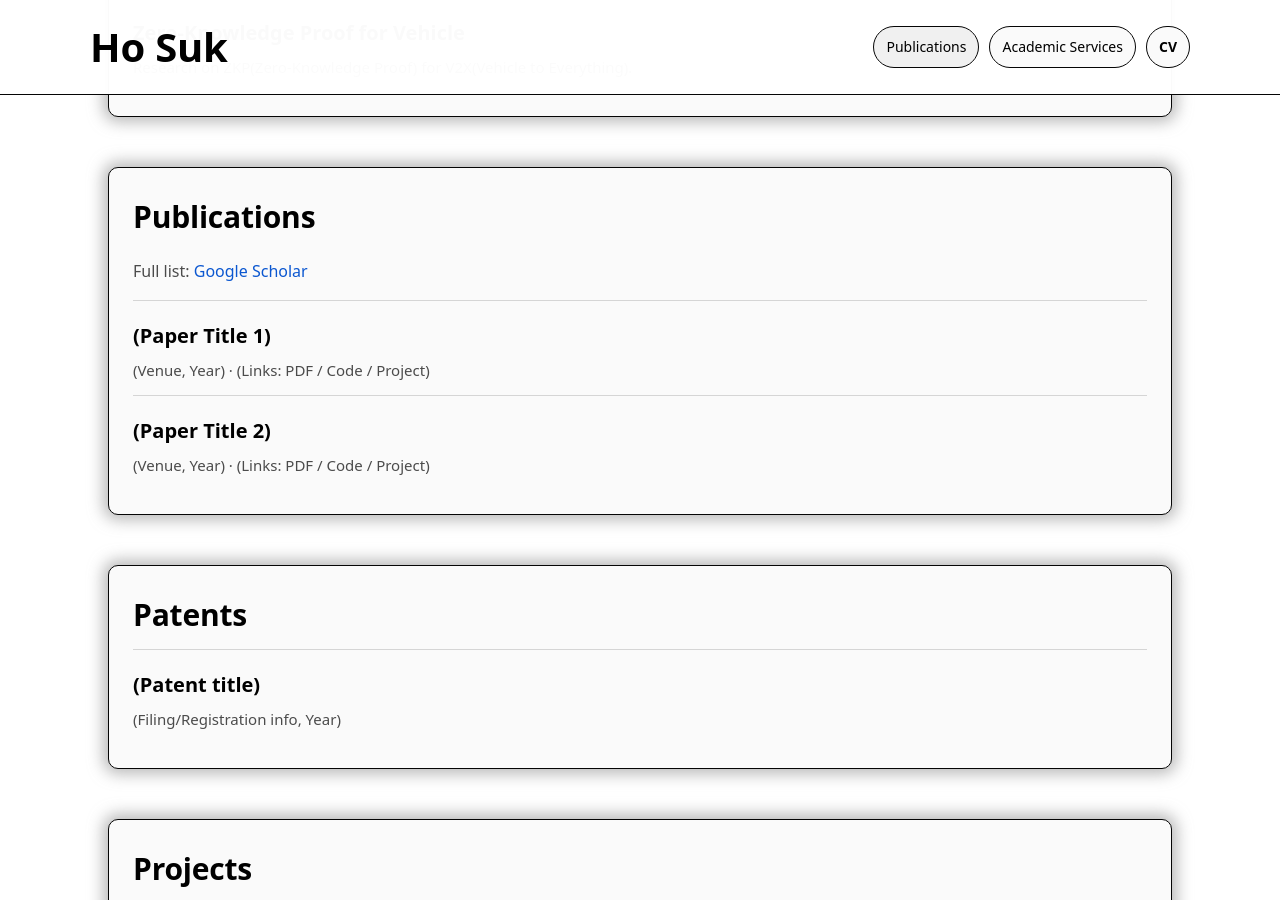
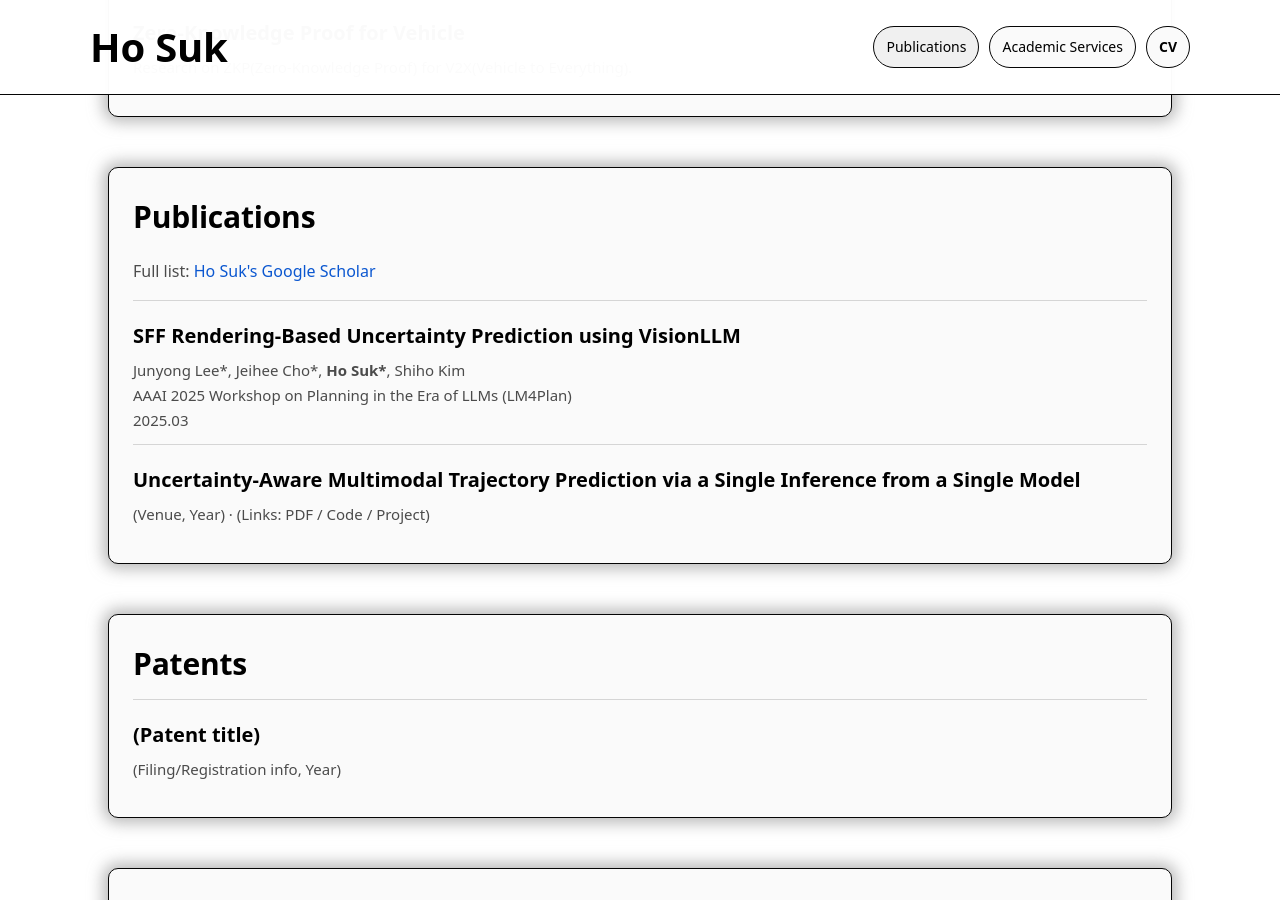
Before and after one commit to ho-suk-93/ho-suk-93.github.io, a Jekyll site: the page built from index.md, in a window 1280 px wide and 900 px high, scrolled down 2616 px. Built offline with Jekyll 4.4.1, drawn with Linux system fonts in a browser that asks for light colours.

Commit message:
Update index.md

```diff
--- a/index.md
+++ b/index.md
@@ -123,16 +123,16 @@ description: "Ho Suk personal website"
   <div class="card">
     <div class="section-title">Publications</div>
     <p class="muted">
-      Full list: <a href="{{ site.social.scholar }}">Google Scholar</a>
+      Full list: <a href="{{ site.social.scholar }}">Ho Suk's Google Scholar</a>
     </p>
-
     <div class="list-item">
-      <p class="item-title">(Paper Title 1)</p>
-      <p class="item-desc">(Venue, Year) · (Links: PDF / Code / Project)</p>
+      <p class="item-title">SFF Rendering-Based Uncertainty Prediction using VisionLLM</p>
+      <p class="item-desc">Junyong Lee*, Jeihee Cho*, <b>Ho Suk*</b>, Shiho Kim</p>
+      <p class="item-desc">AAAI 2025 Workshop on Planning in the Era of LLMs (LM4Plan)</p>
+      <p class="item-desc">2025.03</p>
     </div>
-
     <div class="list-item">
-      <p class="item-title">(Paper Title 2)</p>
+      <p class="item-title">Uncertainty-Aware Multimodal Trajectory Prediction via a Single Inference from a Single Model</p>
       <p class="item-desc">(Venue, Year) · (Links: PDF / Code / Project)</p>
     </div>
   </div>
```
